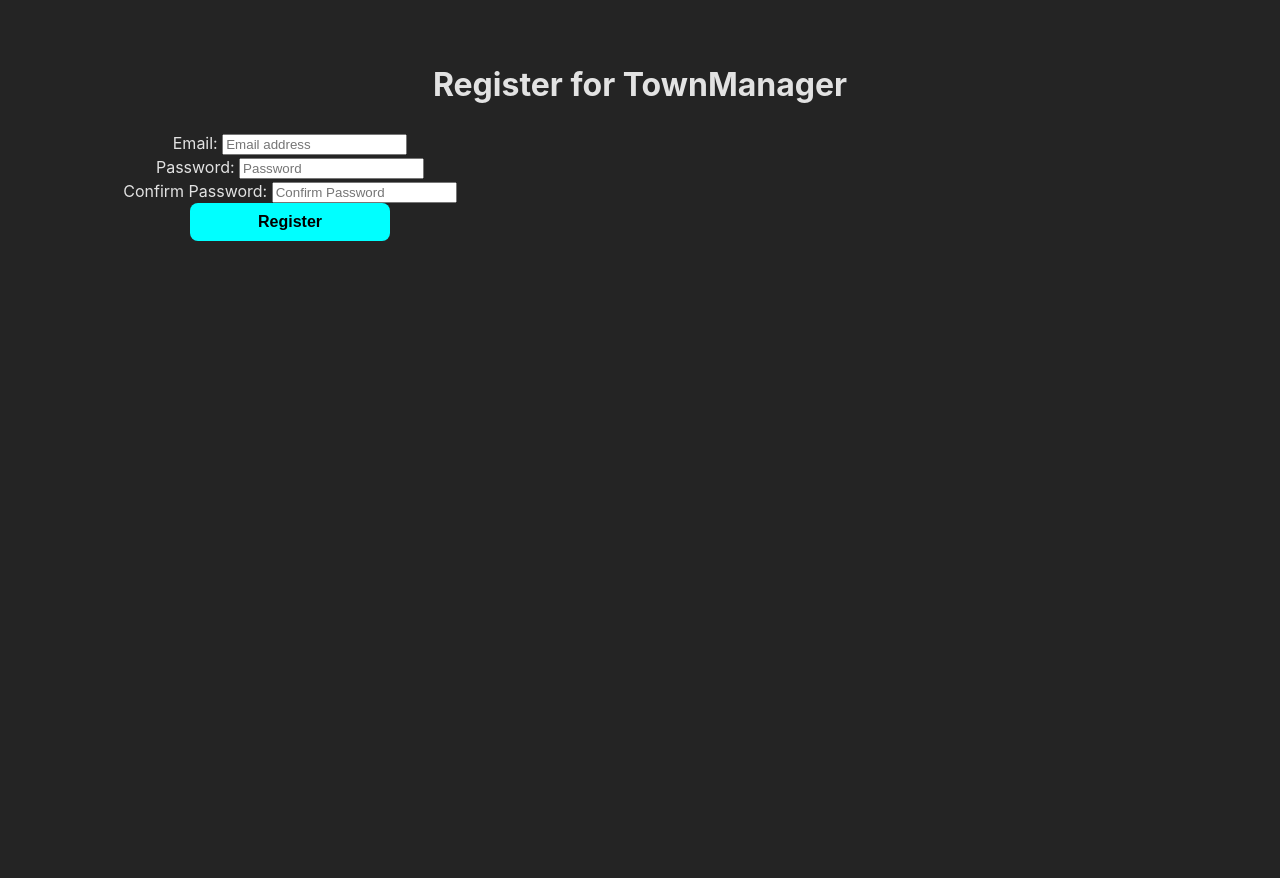
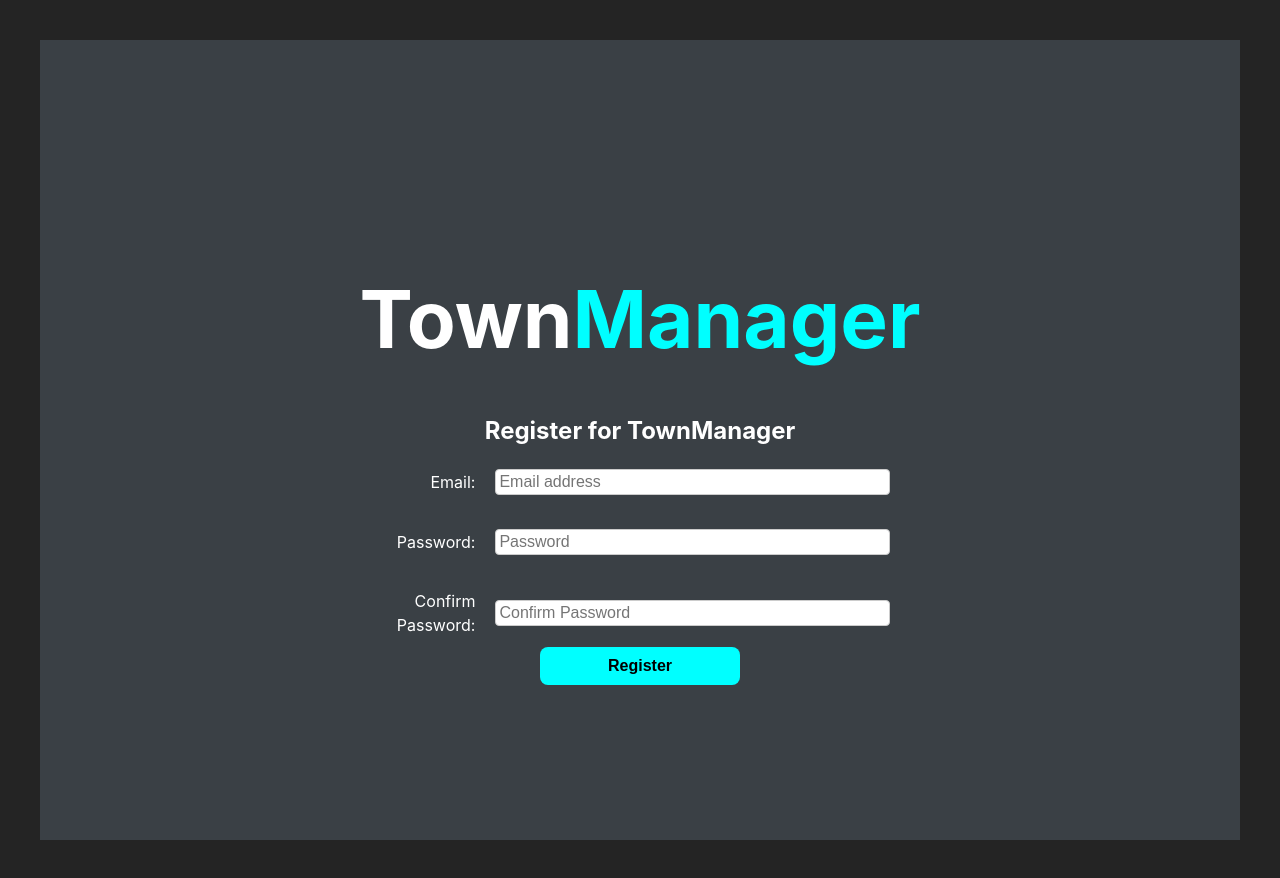
Before and after one commit to Amandafrost79/TownManager, a React (Vite) app: page /register in a window 1280 px wide. Before the commit the page ends 800 px from the top, so only its background shows below. Built offline with nearby package versions, Linux system fonts and the light colour scheme.

Commit message:
register page wip

```diff
--- a/src/LoginPage.css
+++ b/src/LoginPage.css
@@ -40,13 +40,13 @@
 }
 
 .form-group label {
-    width: 30%;
+    width: 35%;
     margin-right: 20px;
     text-align: right;
 }
 
 .form-group input {
-    width: 140%;
+    width: 160%;
     padding: 3px;
     font-size: 16px;
     box-sizing: border-box;
--- a/src/RegisterPage.jsx
+++ b/src/RegisterPage.jsx
@@ -1,4 +1,6 @@
 import React, { useState } from "react";
+import Title from "./Title";
+import "./LoginPage.css";
 
 const RegisterPage = () => {
   const [email, setEmail] = useState("");
@@ -25,10 +27,11 @@
   };
 
   return (
-    <div>
-      <h1>Register for TownManager</h1>
+    <div className="login-page">
+      <Title />
+      <h2>Register for TownManager</h2>
       <form onSubmit={handleSubmit}>
-        <div>
+        <div className="form-group">
           <label>Email: </label>
           <input
             type="email"
@@ -36,8 +39,9 @@
             onChange={handleEmailChange}
             placeholder="Email address"
           />
-        </div>
-        <div>
+        </div>{" "}
+        <br />
+        <div className="form-group">
           <label>Password: </label>
           <input
             type="password"
@@ -46,7 +50,8 @@
             placeholder="Password"
           />
         </div>
-        <div>
+        <br />
+        <div className="form-group">
           <label>Confirm Password: </label>
           <input
             type="password"
```
